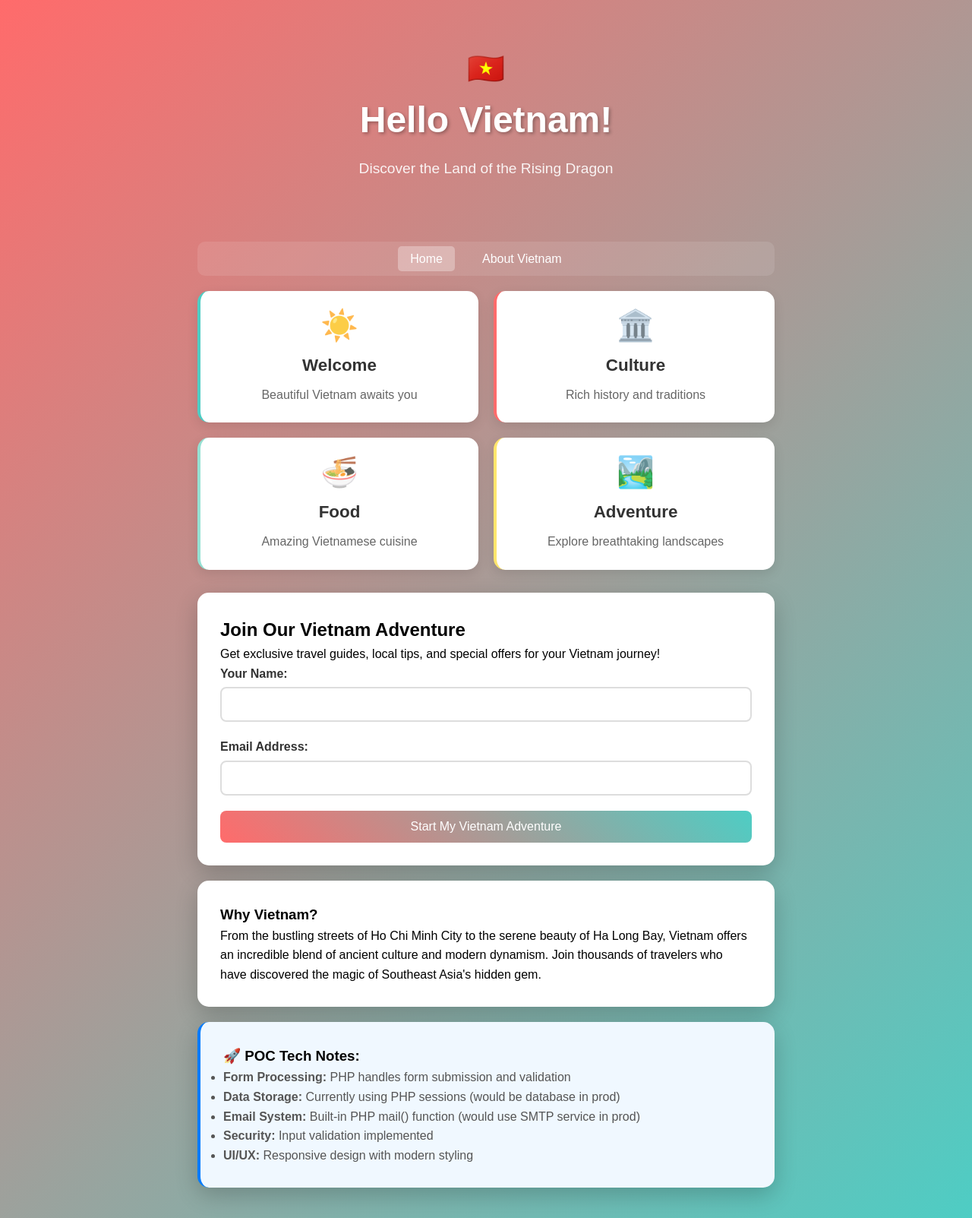
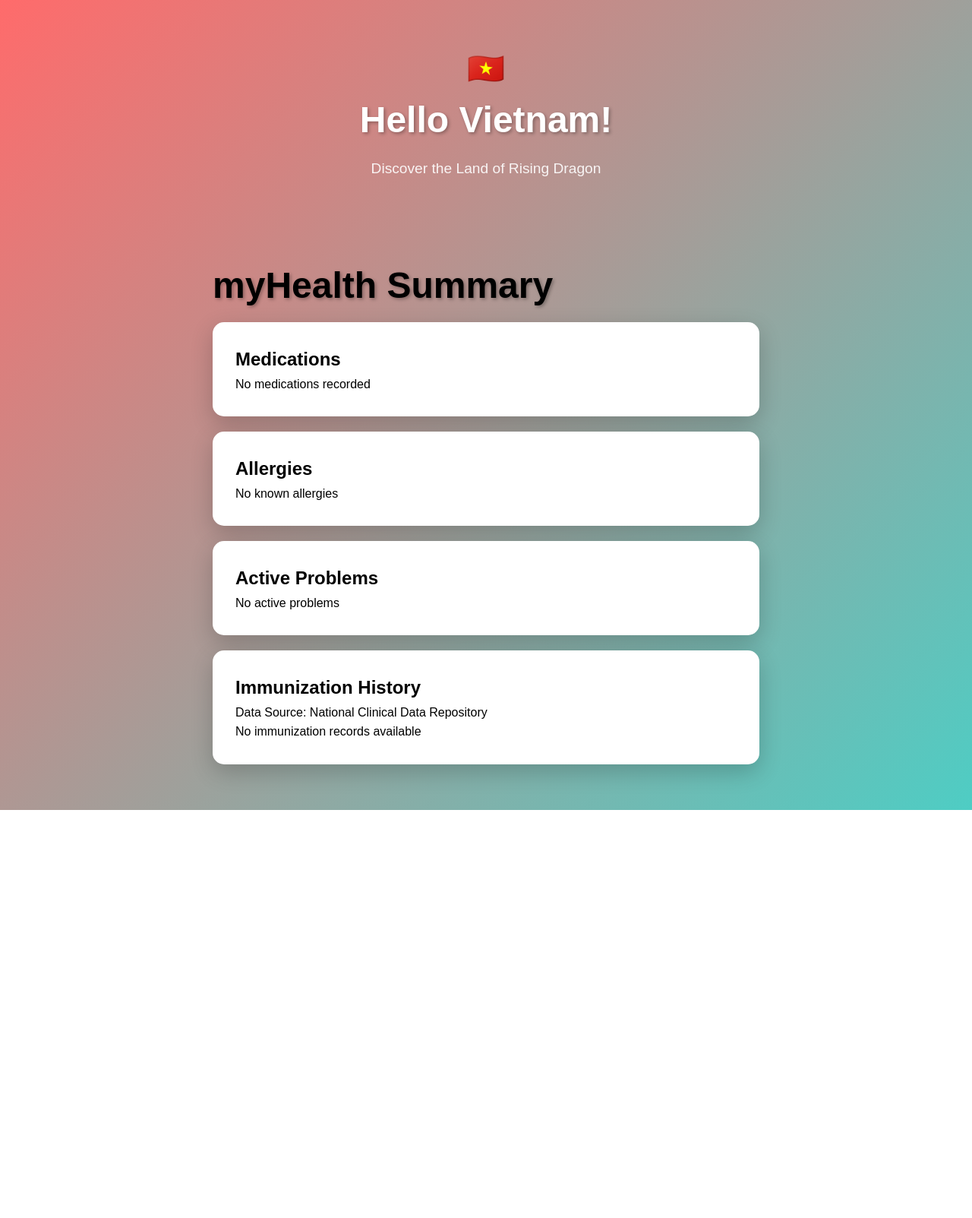
Before and after one commit to jspro1/Hello-Vietnam, a PHP site: page / in a window 1280 px wide. Shown: the whole page at 76% size. After the commit the page ends 1066 px from the top, so only its background shows below. Run offline with PHP 8.4, Linux system fonts and the light colour scheme.

Commit message:
update to debug info

```diff
--- a/index.php
+++ b/index.php
@@ -1,205 +1,133 @@
 <?php
-// Set page variables
-$page_title = 'Hello Vietnam - Discover the Beauty';
-$header_title = 'Hello Vietnam!';
-$header_subtitle = 'Discover the Land of the Rising Dragon';
-
-// Debug info for POC
-$debug_info = '';
-
-// Form handling
-$message = '';
-$submitted = false;
-
-if ($_POST && isset($_POST['name']) && isset($_POST['email'])) {
-    $name = htmlspecialchars(trim($_POST['name']));
-    $email = htmlspecialchars(trim($_POST['email']));
-
-    $debug_info .= "<span class='icon icon-success icon-inline'></span>Form submitted successfully!<br>";
-    $debug_info .= "<span class='icon icon-user icon-inline'></span>Name: " . $name . "<br>";
-    $debug_info .= "<span class='icon icon-email icon-inline'></span>Email: " . $email . "<br>";
-
-    // Basic validation
-    if (!empty($name) && filter_var($email, FILTER_VALIDATE_EMAIL)) {
-        $timestamp = date('Y-m-d H:i:s');
-
-        // Store in session (simulate database)
-        $_SESSION['leads'][] = [
-            'name' => $name,
-            'email' => $email,
-            'timestamp' => $timestamp
-        ];
-
-        $debug_info .= "<span class='icon icon-success icon-inline'></span>Validation passed - data is valid!<br>";
-        $debug_info .= "<span class='icon icon-database icon-inline'></span>Data stored in session (simulating database)<br>";
-
-        // Email attempt (POC version)
-        $to = "your-email@example.com"; // Email can be changed for test purposes
-        $subject = "Vietnam Adventure - New Signup: $name";
-        $email_body = "New Vietnam Adventure signup!\n\nName: $name\nEmail: $email\nTimestamp: $timestamp\n\nBest regards,\nVietnam Adventure System";
-        $headers = "From: noreply@vietnam-adventure.com\r\nReply-To: $email";
-
-        // Attempt to send email
-        if (function_exists('mail')) {
-            $email_sent = @mail($to, $subject, $email_body, $headers);
-            if ($email_sent) {
-                $debug_info .= "<span class='icon icon-email icon-inline'></span>Email sent successfully to the admin<br>";
-            } else {
-                $debug_info .= "<span class='icon icon-warning icon-inline'></span>Email sending failed (normal on free hosting - would work with configured SMTP in prod)<br>";
-            }
-        } else {
-            $debug_info .= "<span class='icon icon-warning icon-inline'></span>Mail function not available on this server<br>";
-        }
-
-        $debug_info .= "<span class='icon icon-celebration icon-inline'></span>Process completed successfully<br>";
-
-        $message = "Xin chào $name! Thank you for your interest in Vietnam. Welcome to our community!";
-        $submitted = true;
-
-    } else {
-        $message = "Please provide a valid name and email address.";
-        $debug_info .= "<span class='icon icon-error icon-inline'></span>Validation failed - please check your input<br>";
-    }
+// Load JSON data
+function load_json($path) {
+    if (!file_exists($path)) return null;
+    $json = file_get_contents($path);
+    return json_decode($json, true);
 }
 
-// Get lead count
-$lead_count = isset($_SESSION['leads']) ? count($_SESSION['leads']) : 0;
+// Load patient and immunization data
+$patient = load_json(__DIR__ . '/data/patient.json');
+$imms = load_json(__DIR__ . '/data/immunizations.json');
 
-// Header
-include 'header.php';
+// Set page title
+$page_title = "myHealth Summary";
 ?>
 
-        <nav>
-            <ul>
-                <li><a href="index.php" class="active">Home</a></li>
-                <li><a href="about.php">About Vietnam</a></li>
-            </ul>
-        </nav>
+<?php include 'includes/header.php'; ?>
 
-        <!-- Cards  -->
-        <div style="display: grid; grid-template-columns: repeat(auto-fit, minmax(250px, 1fr)); gap: 20px; margin-bottom: 30px;">
-            <div class="feature-card">
-                <div class="feature-icon icon icon-welcome icon-lg"></div>
-                <h3>Welcome</h3>
-                <p>Beautiful Vietnam awaits you</p>
-            </div>
-            <div class="feature-card">
-                <div class="feature-icon icon icon-culture icon-lg"></div>
-                <h3>Culture</h3>
-                <p>Rich history and traditions</p>
-            </div>
-            <div class="feature-card">
-                <div class="feature-icon icon icon-food icon-lg"></div>
-                <h3>Food</h3>
-                <p>Amazing Vietnamese cuisine</p>
-            </div>
-            <div class="feature-card">
-                <div class="feature-icon icon icon-adventure icon-lg"></div>
-                <h3>Adventure</h3>
-                <p>Explore breathtaking landscapes</p>
-            </div>
-        </div>
-
-        <?php if ($debug_info): ?>
-        <div class="card" style="background: linear-gradient(135deg, #e3f2fd, #f3e5f5); border-left: 4px solid #2196f3;">
-            <h3><span class="icon icon-debug icon-inline"></span>POC Debug Info:</h3>
-            <p style="font-size: 0.95em; color: #333; line-height: 1.6;"><?php echo $debug_info; ?></p>
-            <small style="color: #666; font-style: italic;">
-                This debug info helps you understand what happens when the form is submitted.
-                In a production version, this would be hidden.
-            </small>
-        </div>
-        <?php endif; ?>
-
-        <div class="card">
-            <?php if ($message): ?>
-                <div class="message <?php echo $submitted ? 'success' : 'error'; ?>">
-                    <span class="icon <?php echo $submitted ? 'icon-success' : 'icon-error'; ?> icon-inline"></span><?php echo $message; ?>
-                </div>
-            <?php endif; ?>
-
-            <?php if (!$submitted): ?>
-                <h2>Join Our Vietnam Adventure</h2>
-                <p>Get exclusive travel guides, local tips, and special offers for your Vietnam journey!</p>
-
-                <form method="POST" action="">
-                    <div class="form-group">
-                        <label for="name">Your Name:</label>
-                        <input type="text" id="name" name="name" required
-                               value="<?php echo isset($_POST['name']) ? htmlspecialchars($_POST['name']) : ''; ?>">
-                    </div>
-
-                    <div class="form-group">
-                        <label for="email">Email Address:</label>
-                        <input type="email" id="email" name="email" required
-                               value="<?php echo isset($_POST['email']) ? htmlspecialchars($_POST['email']) : ''; ?>">
-                    </div>
-
-                    <button type="submit" class="btn">Start My Vietnam Adventure</button>
-                </form>
-            <?php else: ?>
-                <h2>Welcome to the Vietnam Community!</h2>
-                <p>Your adventure guide will be sent to your email shortly.</p>
-                <p>In the meantime, here are some quick Vietnam facts:</p>
-                <ul style="margin: 20px 0; padding-left: 20px;">
-                    <li><span class="icon icon-capitol icon-inline"></span>Capital: Hanoi</li>
-                    <li><span class="icon icon-city icon-inline"></span>Largest city: Ho Chi Minh City</li>
-                    <li><span class="icon icon-pho icon-inline"></span>Famous dish: Phở</li>
-                    <li><span class="icon icon-unesco icon-inline"></span>UNESCO Sites: 8 World Heritage Sites</li>
-                    <li><span class="icon icon-coffee icon-inline"></span>Coffee: 2nd largest exporter globally</li>
-                </ul>
-
-                <form method="POST" action="">
-                    <button type="submit" class="btn">Sign Up Another Friend</button>
-                </form>
+<main class="dashboard">
+    <div class="container">
+        <div class="dashboard-header">
+            <h1>myHealth Summary</h1>
+            <?php if ($patient): ?>
+                <p class="patient-info">
+                    <?php echo htmlspecialchars($patient['name']); ?> •
+                    Born <?php echo date('M j, Y', strtotime($patient['dob'])); ?>
+                </p>
             <?php endif; ?>
         </div>
 
-        <?php if ($lead_count > 0): ?>
-        <div class="card">
-            <div class="stats">
-                <span class="icon icon-celebration icon-inline"></span><?php echo $lead_count; ?> adventurous souls have joined our Vietnam community!
-            </div>
-        </div>
-        <?php endif; ?>
+        <div class="card-grid">
+            <!-- Medications Card -->
+            <section class="card medications-card">
+                <div class="card-header">
+                    <h2>Medications</h2>
+                    <div class="card-icon medications-icon"></div>
+                </div>
+                <div class="card-content">
+                    <?php if ($patient && !empty($patient['medications'])): ?>
+                        <?php foreach ($patient['medications'] as $med): ?>
+                            <div class="med-item">
+                                <h3><?php echo htmlspecialchars($med['name']); ?></h3>
+                                <p><?php echo htmlspecialchars($med['dose']); ?>, <?php echo htmlspecialchars($med['frequency']); ?></p>
+                            </div>
+                        <?php endforeach; ?>
+                    <?php else: ?>
+                        <p class="empty-state">No medications recorded</p>
+                    <?php endif; ?>
+                </div>
+            </section>
 
-        <?php if (isset($_SESSION['leads']) && !empty($_SESSION['leads'])): ?>
-        <div class="card">
-            <h3>📋 Collected Leads (POC Demonstration):</h3>
-            <p style="color: #666; font-size: 0.9em; margin-bottom: 15px;">
-                <em>This shows the data being collected in real-time. In production, this data would be stored in a secure database.</em>
-            </p>
-            <ul style="max-height: 200px; overflow-y: auto;">
-                <?php foreach (array_reverse($_SESSION['leads']) as $index => $lead): ?>
-                    <li style="margin: 10px 0; padding: 15px; background: #f8f9fa; border-radius: 8px; border-left: 3px solid #007bff;">
-                        <strong><?php echo htmlspecialchars($lead['name']); ?></strong> -
-                        <?php echo htmlspecialchars($lead['email']); ?><br>
-                        <small style="color: #666;">
-                            <span class="icon icon-clock icon-inline"></span>Signed up: <?php echo $lead['timestamp']; ?>
-                            (Entry #<?php echo count($_SESSION['leads']) - $index; ?>)
-                        </small>
-                    </li>
-                <?php endforeach; ?>
-            </ul>
-        </div>
-        <?php endif; ?>
+            <!-- Allergies Card -->
+            <section class="card allergies-card">
+                <div class="card-header">
+                    <h2>Allergies</h2>
+                    <div class="card-icon allergies-icon"></div>
+                </div>
+                <div class="card-content">
+                    <?php if ($patient && !empty($patient['allergies'])): ?>
+                        <?php foreach ($patient['allergies'] as $allergy): ?>
+                            <div class="allergy-item">
+                                <h3><?php echo htmlspecialchars($allergy['substance']); ?></h3>
+                                <p>Reaction: <?php echo htmlspecialchars($allergy['reaction']); ?></p>
+                            </div>
+                        <?php endforeach; ?>
+                    <?php else: ?>
+                        <p class="empty-state">No known allergies</p>
+                    <?php endif; ?>
+                </div>
+            </section>
 
-        <div class="card">
-            <h3>Why Vietnam?</h3>
-            <p>From the bustling streets of Ho Chi Minh City to the serene beauty of Ha Long Bay,
-               Vietnam offers an incredible blend of ancient culture and modern dynamism.
-               Join thousands of travelers who have discovered the magic of Southeast Asia's hidden gem.</p>
+            <!-- Diagnoses Card -->
+            <section class="card problems-card">
+                <div class="card-header">
+                    <h2>Active Problems</h2>
+                    <div class="card-icon problems-icon"></div>
+                </div>
+                <div class="card-content">
+                    <?php if ($patient && !empty($patient['problems'])): ?>
+                        <?php foreach ($patient['problems'] as $problem): ?>
+                            <div class="problem-item">
+                                <h3><?php echo htmlspecialchars($problem['display']); ?></h3>
+                                <p class="problem-code">Code: <?php echo htmlspecialchars($problem['code']); ?></p>
+                            </div>
+                        <?php endforeach; ?>
+                    <?php else: ?>
+                        <p class="empty-state">No active problems</p>
+                    <?php endif; ?>
+                </div>
+            </section>
         </div>
 
-        <div class="card" style="background: #f0f8ff; border-left: 4px solid #007bff;">
-            <h3><span class="icon icon-rocket icon-inline"></span>POC Tech Notes:</h3>
-            <ul style="color: #555; line-height: 1.6;">
-                <li><strong>Form Processing:</strong> PHP handles form submission and validation</li>
-                <li><strong>Data Storage:</strong> Currently using PHP sessions (would be database in prod)</li>
-                <li><strong>Email System:</strong> Built-in PHP mail() function (would use SMTP service in prod)</li>
-                <li><strong>Security:</strong> Input validation implemented</li>
-                <li><strong>UI/UX:</strong> Responsive design with modern styling</li>
-            </ul>
-        </div>
+        <!-- Immunizations Section (Integration) -->
+        <section class="immunizations-section">
+            <div class="card immunizations-card highlighted">
+                <div class="card-header">
+                    <h2>Immunization History</h2>
+                    <div class="card-icon immunizations-icon"></div>
+                </div>
+                <div class="integration-label">
+                    <span class="source-badge">Data Source: National Clinical Data Repository</span>
+                </div>
+                <div class="card-content">
+                    <?php if ($imms && !empty($imms['immunizations'])): ?>
+                        <div class="immunizations-table">
+                            <?php foreach ($imms['immunizations'] as $imm): ?>
+                                <div class="imm-row">
+                                    <div class="imm-vaccine">
+                                        <h3><?php echo htmlspecialchars($imm['vaccine']); ?></h3>
+                                        <span class="imm-status status-<?php echo $imm['status']; ?>">
+                                            <?php echo ucfirst($imm['status']); ?>
+                                        </span>
+                                    </div>
+                                    <div class="imm-details">
+                                        <p class="imm-date"><?php echo date('M j, Y', strtotime($imm['date'])); ?></p>
+                                        <p class="imm-lot">Lot: <?php echo htmlspecialchars($imm['lot']); ?></p>
+                                    </div>
+                                </div>
+                            <?php endforeach; ?>
+                        </div>
+                        <p class="data-timestamp">
+                            Last updated: <?php echo date('M j, Y g:i A', strtotime($imms['retrieved_at'])); ?>
+                        </p>
+                    <?php else: ?>
+                        <p class="empty-state">No immunization records available</p>
+                    <?php endif; ?>
+                </div>
+            </div>
+        </section>
+    </div>
+</main>
 
-<?php include 'footer.php'; ?>
+<?php include 'includes/footer.php'; ?>
```
